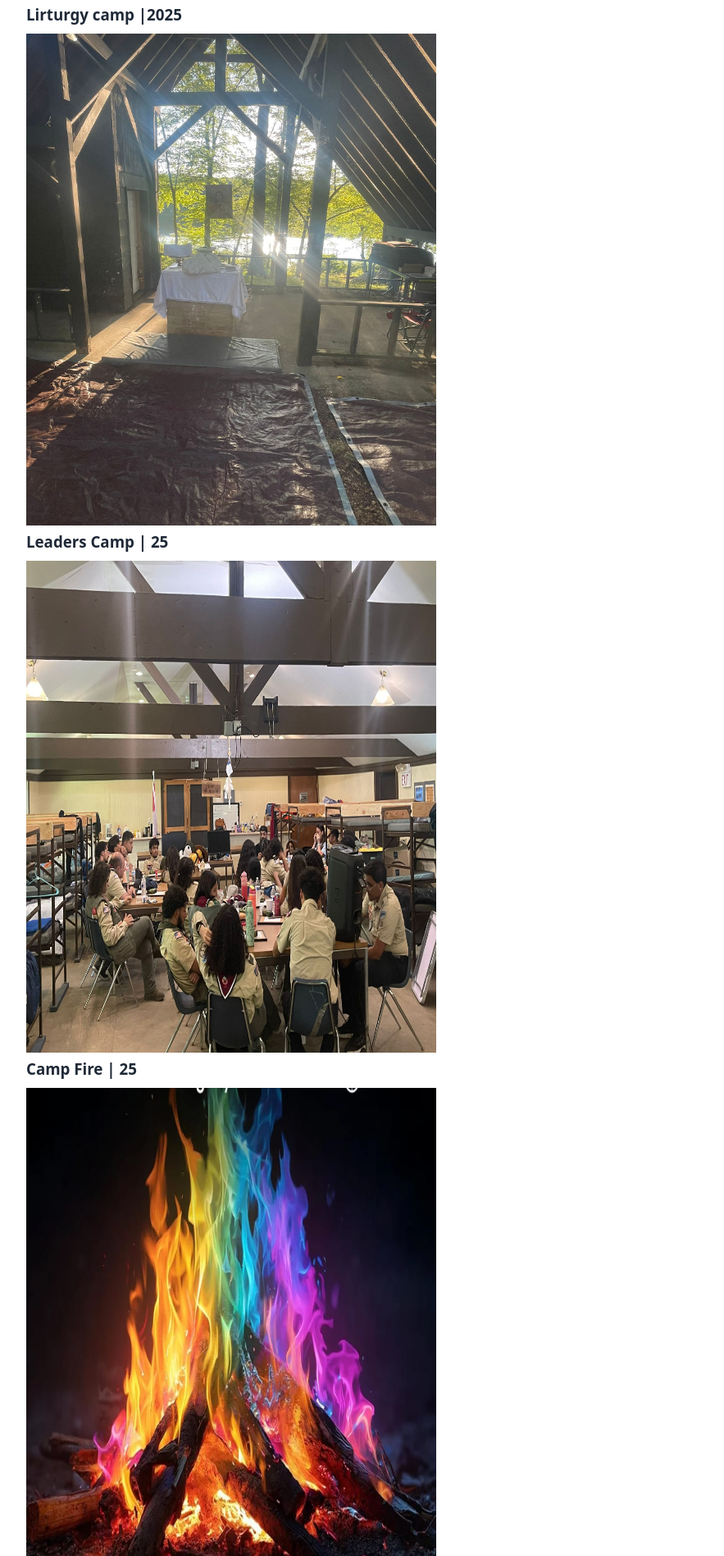
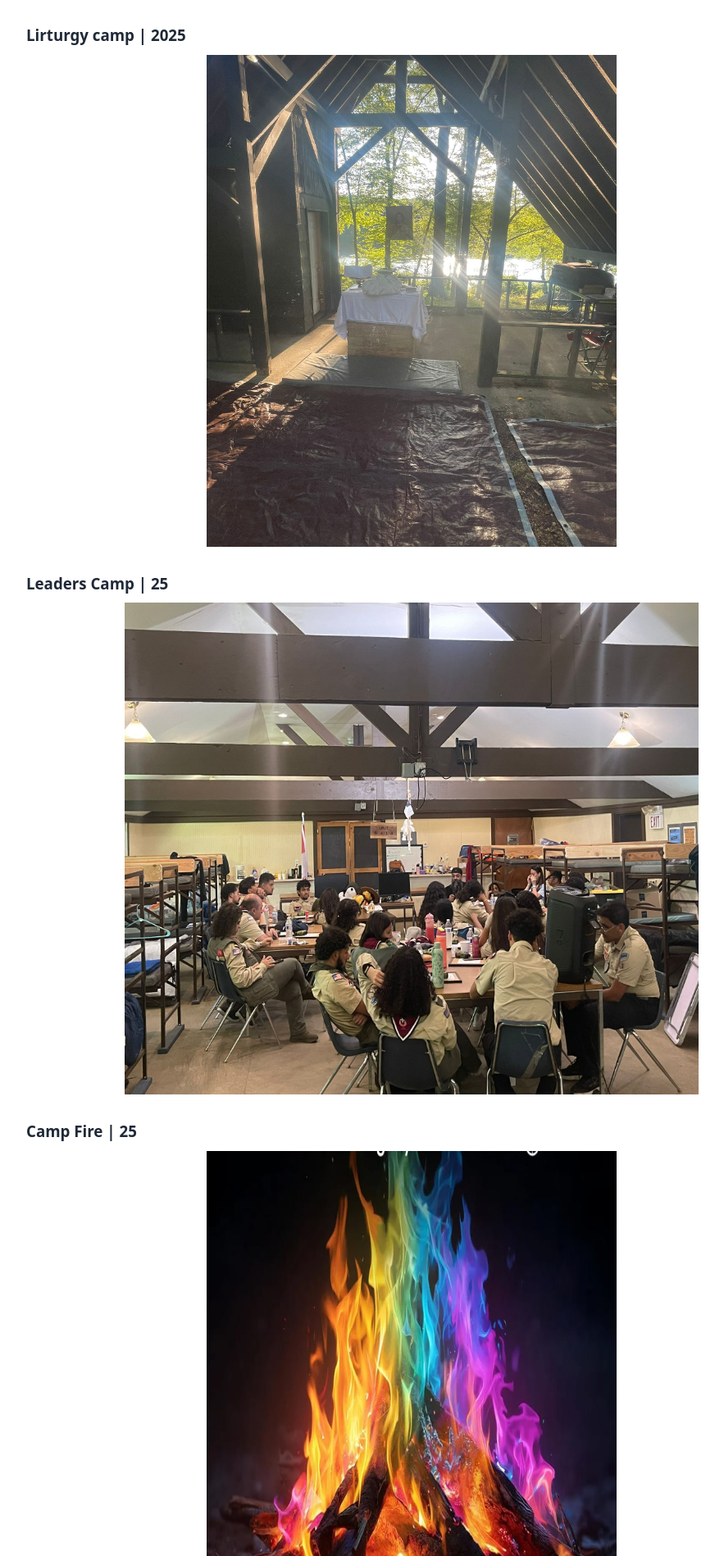
Before and after one commit to Minabaskharoun/unit413-site, a plain HTML site: page index.html in a window 1280 px wide. Shown: the part 5886-7784 px from the top of the page at 82% size, without its empty margins (288-1171 px from the left). Drawn offline with Linux system fonts and the light colour scheme.

Commit message:
Update index.html
ubdates

```diff
--- a/index.html
+++ b/index.html
@@ -303,23 +303,25 @@ We are dedicated to fostering a spirit of teamwork, discipline, and service, hel
     <section id="photos"><h2>Photos Albums</h2><p class="muted"></p>
 
     <h3>Fr. Antnious Takla </h3>
-    <img src="Fr. Antnious.jpeg" alt="Girl in a jacket" width="500" height="600">
+    <center><img src="Fr. Antnious.jpeg" alt="Girl in a jacket" width="500" height="600"> </center>
   </br>
 
-    <h3>Lirturgy camp |2025 </h3>
-    <img src="Lirturgy camp.jpeg" alt="Girl in a jacket" width="500" height="600">
+    <h3>Lirturgy camp | 2025 </h3>
+      <center> <img src="Lirturgy camp.jpeg" alt="Girl in a jacket" width="500" height="600">
+ </center>
   </br>
 
         <h3>Leaders Camp | 25 </h3>
-    <img src="Leaders Camp 25.jpeg" alt="Girl in a jacket" width="500" height="600">
-  </br>
+<center> <img src="Leaders Camp 25.jpeg" alt="Girl in a jacket" width="700" height="600">
+</center>
+    </br>
 
         <h3>Camp Fire | 25 </h3>
-    <img src="Camp Fire.jpeg" alt="Girl in a jacket" width="500" height="600">
-  </br>
+<center> <img src="Camp Fire.jpeg" alt="Girl in a jacket" width="500" height="600"> </center>
+    </br>
 
         <h3>Popcorn Fundraing </h3>
-    <img src="Popcorn 25.jpeg" alt="Girl in a jacket" width="500" height="600">
+      <center> <img src="Popcorn 25.jpeg" alt="Girl in a jacket" width="500" height="600"> </center>
   </br>
 
 </section>
```
